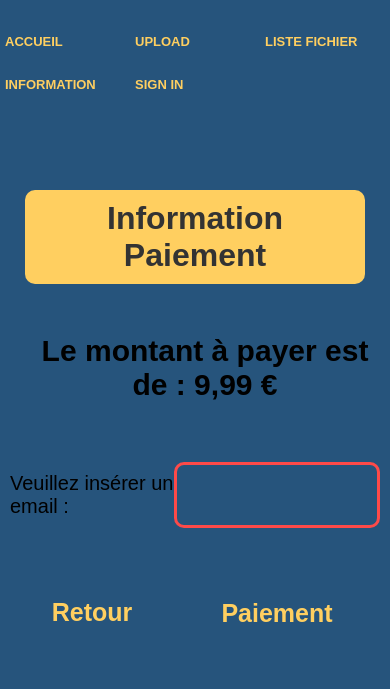
After one commit to Powarox/Back-DriveFiles, a PHP site: page /DevoirApp/Model/skin/Paiement.html in a window 390 px wide. The commit adds this page. Shown: the top 689 px of the page. Run offline with PHP 8.4, Linux system fonts and the light colour scheme; some libraries are stand-ins or nearby versions.

Commit message:
Css Paiement Pages / Responsive

```diff
--- a/MoriniereRobinDev/DevoirApp/Model/ViewApp.php
+++ b/MoriniereRobinDev/DevoirApp/Model/ViewApp.php
@@ -299,7 +299,11 @@ class ViewApp extends WebFramework\View\View {
     public function makePaiementFinalPage($result){
         $title = 'Paiement Page';
 
-        $content = $result;
+        $content = '<h3>Veuillez selectionner un moyen de paiement ci-dessous</h3>';
+
+        $content .= '<section class="paiementLCLPageSection">';
+        $content .= $result;
+        $content .= '</section>';
 
         $this->setPart('title', $title);
         $this->setPart('content', $content);
--- /dev/null
+++ b/MoriniereRobinDev/DevoirApp/Model/skin/Paiement.html
@@ -0,0 +1,44 @@
+
+<!DOCTYPE html>
+<html lang="fr">
+<head>
+	<title>Information Paiement</title>
+	<meta charset="UTF-8" />
+	<link rel="stylesheet" href="Template.css"/>
+	<link rel="stylesheet" href="Responsive.css"/>
+	<script defer src="DevoirApp/Model/Js/Upload.js"></script>
+	<script src="https://kit.fontawesome.com/646143606b.js" crossorigin="anonymous"></script>
+</head>
+<body>
+    <header>
+        <nav class="menu">
+            <ul>
+				<li><a href="Home.html">Accueil</a></li>
+				<li><a href="Upload.html">Upload</a></li>
+				<li><a href="List.html">Liste fichier</a></li>
+				<li><a href="Information.html">Information</a></li>
+				<li><a href="Connexion.html">Sign In</a></li>
+            </ul>
+        </nav>
+    </header>
+
+	<main>
+		<h1>Information Paiement</h1>
+
+
+		<section class="paiementPageSection">
+            <h3>Le montant à payer est de : 9,99 €</h3>
+            <form action="index.php?obj=pdf&action=paiement&id=bad-document1" method="POST">
+                <label>Veuillez insérer un email : </label>
+                <input type="text" name="email" placeholder="" value="">
+                <a id="navigationButton" href="index.php?obj=pdf&action=showDetailsFile&id=bad-document1">Retour</a>
+                <button id="navigationButton" type="submit">Paiement</button>
+            </form>
+        </section>
+    </main>
+
+	<!-- <footer>
+		<p>Copyrite Moriniere Robin 21606393 - Mohamed Lamine Seck 21711412</p>
+	</footer> -->
+</body>
+</html>
--- a/MoriniereRobinDev/DevoirApp/Model/skin/template.css
+++ b/MoriniereRobinDev/DevoirApp/Model/skin/template.css
@@ -114,6 +114,11 @@ main h1 {
 	text-align: center;
 	background: var(--main-yellow-color);
 	border-radius: 10px;
+}
+
+main h3 {
+    font-size: 20px;
+    margin-left: 20px;
 }
 
 
@@ -271,6 +276,74 @@ main h1 {
 
 
 
+/* ############ Paiement Page ############ */
+.paiementLCLPageSection {
+    height: 200px;
+    display: flex;
+    justify-content: center;
+    align-items: center;
+    border: 2px solid var(--main-yellow-color);
+    border-radius: 10px;
+    margin: 20px 40px;
+}
+
+.paiementPageSection h3 {
+    text-align: center;
+    font-size: 30px;
+    margin-top: 50px;
+}
+
+.paiementPageSection form {
+    display: grid;
+    grid-template-columns: 1fr 1fr;
+    justify-content: center;
+}
+
+.paiementPageSection form label {
+    margin: 40px auto;
+    font-size: 20px;
+}
+
+.paiementPageSection form input {
+    margin: 30px auto;
+    border: 0;
+    background: none;
+    display: block;
+    text-align: center;
+	font-weight: bold;
+    padding: 10px 0;
+    width: 200px;
+    outline: none;
+    color: white;
+	border: 3px solid var(--main-red-color);
+    border-radius: 10px;
+    transition: 0.25s;
+}
+
+.paiementPageSection form input:focus {
+    width: 280px;
+    border-color: var(--main-green-color);
+}
+
+.paiementPageSection form #navigationButton {
+    color: var(--main-yellow-color);
+	font-size: 25px;
+    font-weight: bold;
+    margin: 40px auto;
+    background: none;
+    border: none;
+    cursor: pointer;
+    transition: 0.5s;
+}
+
+.paiementPageSection form #navigationButton:hover {
+    color: var(--main-green-color);
+    box-shadow: 0 0 10em var(--main-green-color);
+}
+
+
+
+
 /* ############ List Page ############ */
 .listPageSection {
 	display: grid;
```
Also changed, not shown: MoriniereRobinDev/DevoirApp/Model/skin/PaiementLCL.html (added, +39 -0 lines).
